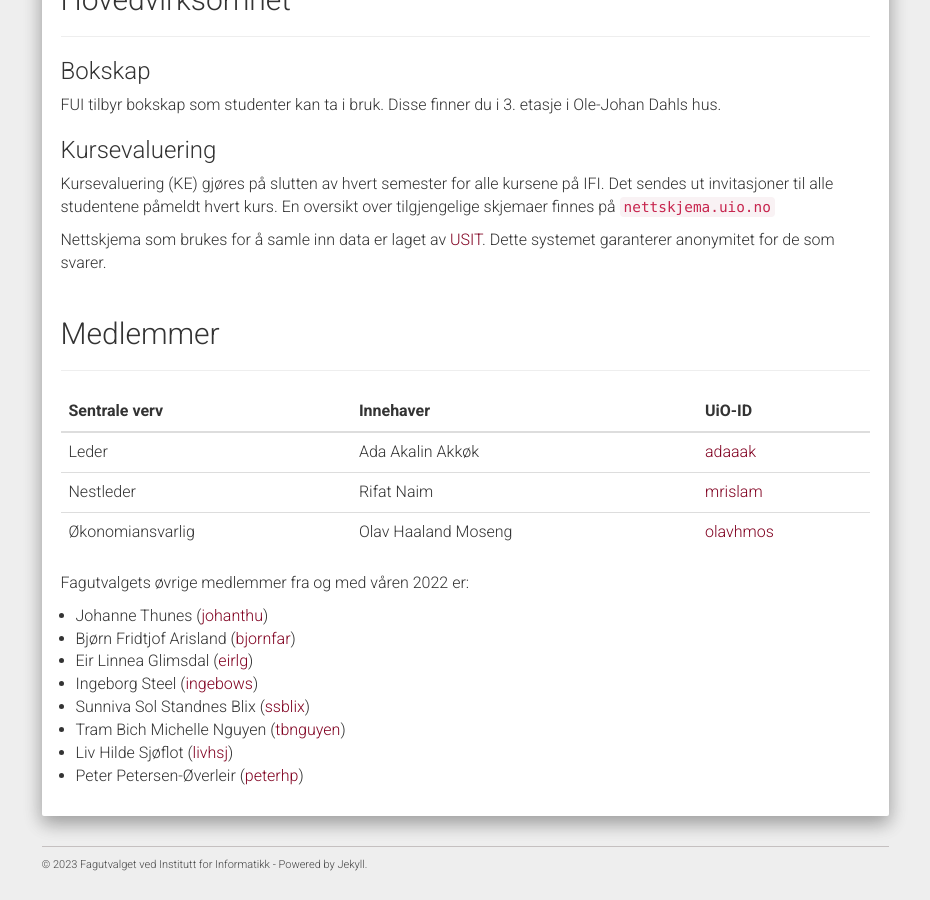
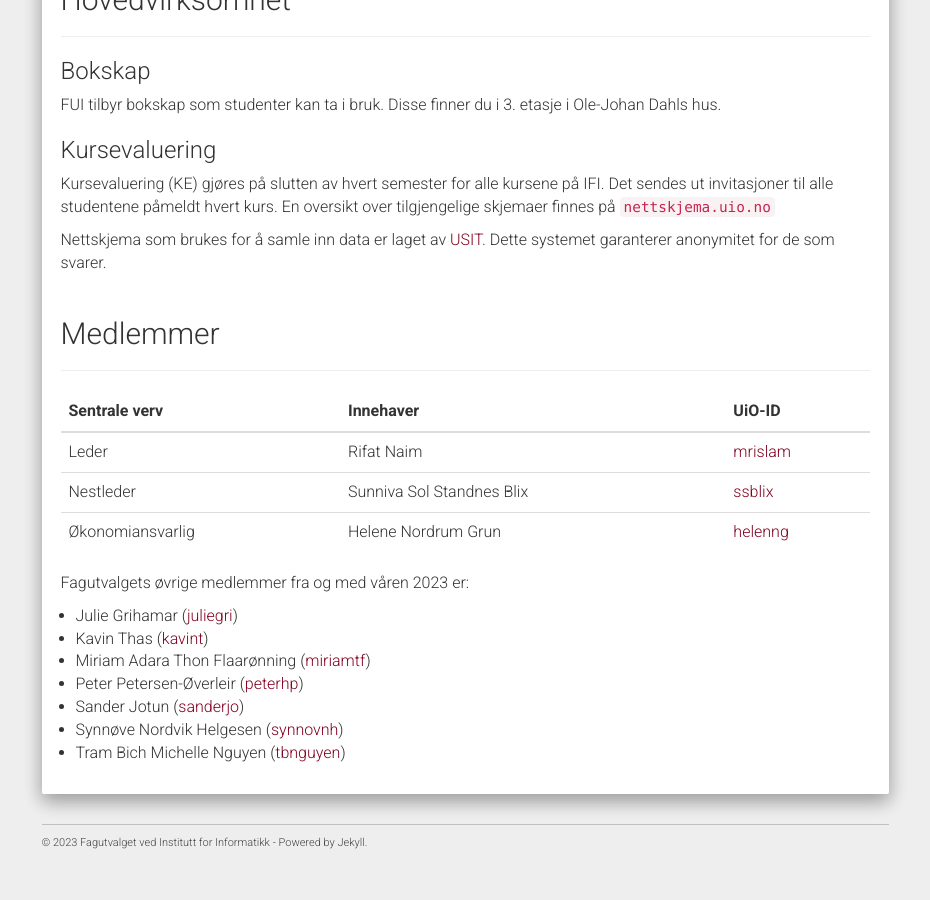
Before and after one commit to fui/fui.github.io, a Jekyll site: the page built from pages/fagutvalget.md, in a window 1280 px wide and 900 px high, scrolled down 797 px. Shown: the whole window, without its empty margins (321-1251 px from the left). Built offline with Jekyll 4.4.1, drawn with Linux system fonts in a browser that asks for light colours; nearby versions of some CDN libraries; after the commit the page ends 1675 px from its top, so only the background shows below that.

Commit message:
nye folk i styret

```diff
--- a/pages/fagutvalget.md
+++ b/pages/fagutvalget.md
@@ -70,30 +70,28 @@ svarer.
   <tbody>
     <tr>
       <td>Leder</td>
-      <td>Ada Akalin Akkøk</td>
-      <td><a href="https://www.mn.uio.no/?vrtx=person-view&uid=adaaak">adaaak</a></td>
+      <td>Rifat Naim</td>
+      <td><a href="https://www.mn.uio.no/?vrtx=person-view&uid=mrislam">mrislam</a></td>
     </tr>
     <tr>
       <td>Nestleder</td>
-       <td>Rifat Naim</td>
-      <td><a href="https://www.mn.uio.no/ifi/?vrtx=person-view&uid=mrislam">mrislam</a></td>
+       <td>Sunniva Sol Standnes Blix</td>
+      <td><a href="https://www.mn.uio.no/ifi/?vrtx=person-view&uid=ssblix">ssblix</a></td>
     </tr>
     <tr>
       <td>Økonomiansvarlig</td>
-       <td>Olav Haaland Moseng</td>
-      <td><a href="https://www.mn.uio.no/ifi/?vrtx=person-view&uid=olavhmos">olavhmos</a></td>
+       <td>Helene Nordrum Grun</td>
+      <td><a href="https://www.mn.uio.no/ifi/?vrtx=person-view&uid=helenng">helenng</a></td>
     </tr>
   </tbody>
 </table>
 
-Fagutvalgets øvrige medlemmer fra og med våren 2022 er:
+Fagutvalgets øvrige medlemmer fra og med våren 2023 er:
 
-
-* Johanne Thunes ([johanthu](https://www.mn.uio.no/ifi/?vrtx=person-view&uid=johanthu))
-* Bjørn Fridtjof Arisland ([bjornfar](https://www.mn.uio.no/ifi/?vrtx=person-view&uid=bjornfar))
-* Eir Linnea Glimsdal ([eirlg](https://www.mn.uio.no/ifi/?vrtx=person-view&uid=eirlg))
-* Ingeborg Steel ([ingebows](https://www.mn.uio.no/ifi/?vrtx=person-view&uid=ingebows))
-* Sunniva Sol Standnes Blix ([ssblix](https://www.mn.uio.no/ifi/?vrtx=person-view&uid=ssblix))
+* Julie Grihamar ([juliegri](https://www.mn.uio.no/ifi/?vrtx=person-view&uid=juliegri))
+* Kavin Thas ([kavint](https://www.mn.uio.no/ifi/?vrtx=person-view&uid=kavint))
+* Miriam Adara Thon Flaarønning ([miriamtf](https://www.mn.uio.no/ifi/?vrtx=person-view&uid=miriamtf))
+* Peter Petersen-Øverleir ([peterhp](https://www.mn.uio.no/ifi/?vrtx=person-view&uid=peterhp))
+* Sander Jotun ([sanderjo](https://www.mn.uio.no/ifi/?vrtx=person-view&uid=sanderjo))
+* Synnøve Nordvik Helgesen ([synnovnh](https://www.mn.uio.no/ifi/?vrtx=person-view&uid=synnovnh))
 * Tram Bich Michelle Nguyen ([tbnguyen](https://www.mn.uio.no/ifi/?vrtx=person-view&uid=tbnguyen))
-* Liv Hilde Sjøflot ([livhsj](https://www.mn.uio.no/ifi/?vrtx=person-view&uid=livhsj))
-* Peter Petersen-Øverleir ([peterhp](https://www.mn.uio.no/ifi/?vrtx=person-view&uid=peterhp))
```
